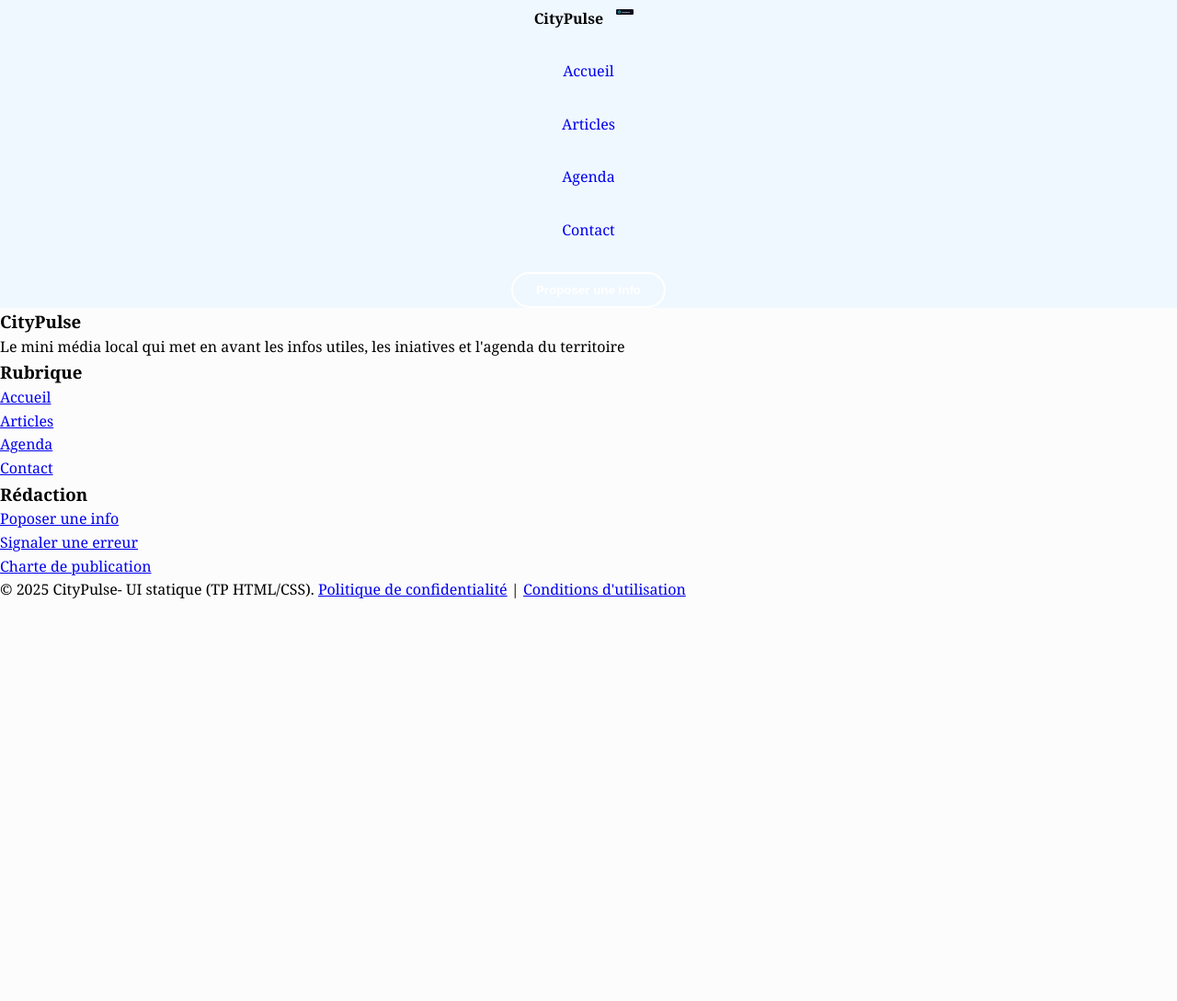
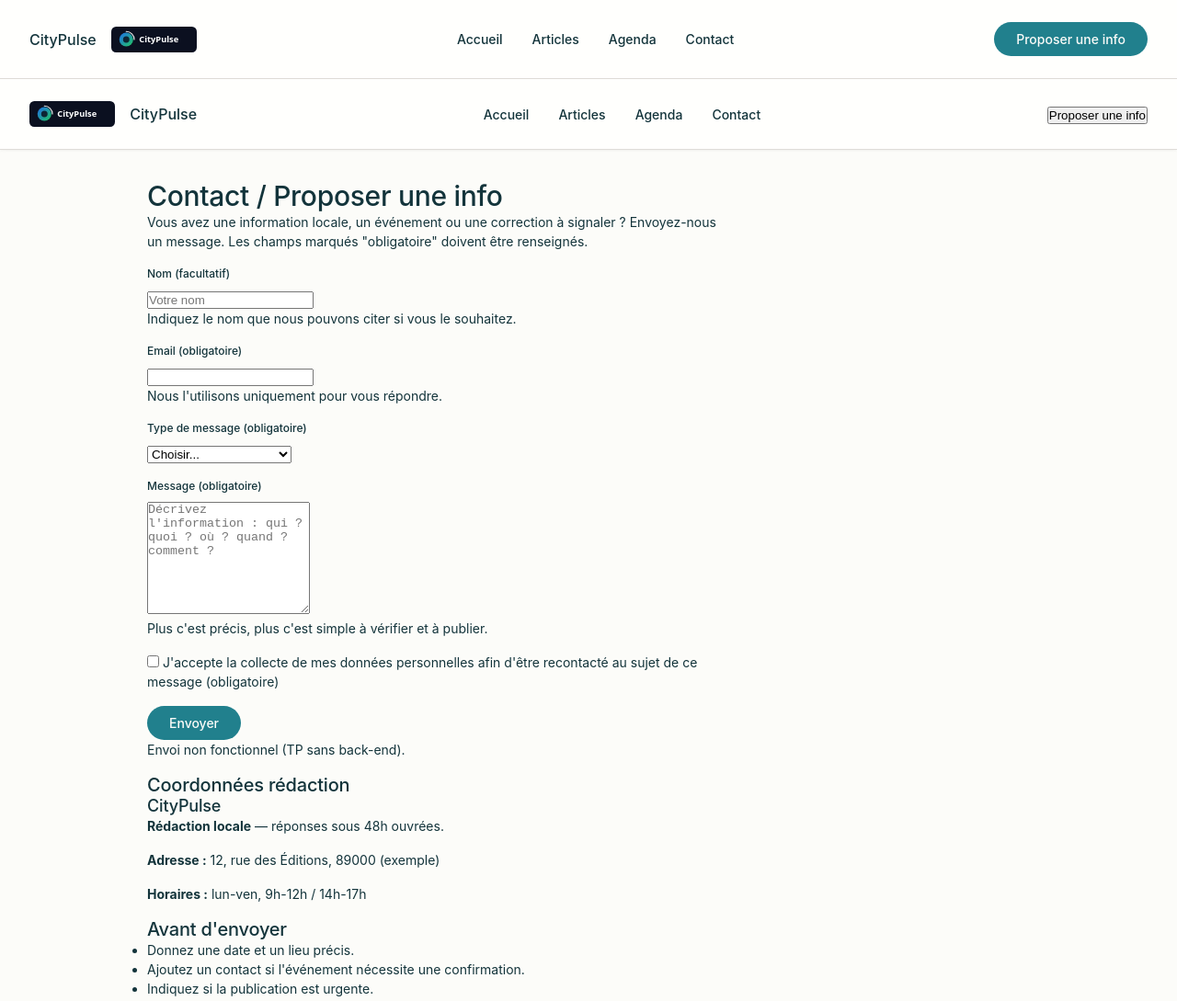
Before and after one commit to victorjean2/City-Pulse, a plain HTML site: page Contact.html in a window 1280 px wide. Shown: the top 1089 px of the page at 92% size. Before the commit the page ends 800 px from the top, so only its background shows below. Drawn offline with Linux system fonts and the light colour scheme; a web font is replaced by a local one.

Commit message:
j'ai terminé les pages html index agenda et article mais pas articles et contact et j'ai quasi finit le css

```diff
--- a/Contact.html
+++ b/Contact.html
@@ -5,7 +5,7 @@
     <meta charset="UTF-8">
     <meta name="viewport" content="width=device-width, initial-scale=1.0">
     <title>City Pulse</title>
-    <link rel="stylesheet" href="CSS/styles.css">
+    <link rel="stylesheet" href="CSS/style.css">
 </head>
 
 <body>
@@ -27,14 +27,127 @@
         </div>
     </header>
 
+    <!-- HEADER -->
+    <header class="site-header">
+        <div class="logo">
+            <img src="Images/logo.svg" alt="Logo CityPulse">
+            CityPulse
+        </div>
+        <nav aria-label="Navigation principale">
+            <ul class="nav-menu">
+                <li><a href="index.html">Accueil</a></li>
+                <li><a href="Articles.html">Articles</a></li>
+                <li><a href="Agenda.html">Agenda</a></li>
+                <li><a href="Contact.html">Contact</a></li>
+            </ul>
+        </nav>
+        <div class="header-actions">
+            <button class="btn-header">Proposer une info</button>
+        </div>
+    </header>
 
+    <!-- MAIN CONTENT -->
+    <main class="contact-main">
+        <div class="contact-container">
+            <!-- TITRE ET DESCRIPTION -->
+            <section class="contact-header">
+                <h1>Contact / Proposer une info</h1>
+                <p>Vous avez une information locale, un événement ou une correction à signaler ? Envoyez-nous un
+                    message. Les champs marqués "obligatoire" doivent être renseignés.</p>
+            </section>
+
+            <!-- FORMULAIRE ET SIDEBAR -->
+            <div class="contact-wrapper">
+                <!-- FORMULAIRE -->
+                <section class="contact-form-section">
+                    <form class="contact-form">
+                        <!-- Nom -->
+                        <div class="form-group">
+                            <label for="name" class="form-label">Nom (facultatif)</label>
+                            <input type="text" id="name" name="name" class="form-input" placeholder="Votre nom">
+                            <p class="form-hint">Indiquez le nom que nous pouvons citer si vous le souhaitez.</p>
+                        </div>
+
+                        <!-- Email -->
+                        <div class="form-group">
+                            <label for="email" class="form-label">Email (obligatoire)</label>
+                            <input type="email" id="email" name="email" class="form-input" required
+                                aria-required="true">
+                            <p class="form-hint">Nous l'utilisons uniquement pour vous répondre.</p>
+                        </div>
+
+                        <!-- Type de message -->
+                        <div class="form-group">
+                            <label for="message-type" class="form-label">Type de message (obligatoire)</label>
+                            <select id="message-type" name="message-type" class="form-select" required
+                                aria-required="true">
+                                <option value="">Choisir...</option>
+                                <option value="info">Information locale</option>
+                                <option value="event">Événement à proposer</option>
+                                <option value="correction">Correction</option>
+                                <option value="other">Autre</option>
+                            </select>
+                        </div>
+
+                        <!-- Message -->
+                        <div class="form-group">
+                            <label for="message" class="form-label">Message (obligatoire)</label>
+                            <textarea id="message" name="message" class="form-textarea" rows="8" required
+                                aria-required="true"
+                                placeholder="Décrivez l'information : qui ? quoi ? où ? quand ? comment ?"></textarea>
+                            <p class="form-hint">Plus c'est précis, plus c'est simple à vérifier et à publier.</p>
+                        </div>
+
+                        <!-- Checkbox consentement -->
+                        <div class="form-group form-checkbox">
+                            <input type="checkbox" id="consent" name="consent" class="checkbox-input" required
+                                aria-required="true">
+                            <label for="consent" class="checkbox-label">
+                                J'accepte la collecte de mes données personnelles afin d'être recontacté au sujet de
+                                ce message (obligatoire)
+                            </label>
+                        </div>
+
+                        <!-- Bouton d'envoi -->
+                        <div class="form-group form-actions">
+                            <button type="submit" class="btn btn-primary">Envoyer</button>
+                            <p class="form-note">Envoi non fonctionnel (TP sans back-end).</p>
+                        </div>
+                    </form>
+                </section>
+
+                <!-- SIDEBAR -->
+                <aside class="contact-sidebar">
+                    <!-- Coordonnées rédaction -->
+                    <div class="sidebar-card">
+                        <h3>Coordonnées rédaction</h3>
+                        <h4>CityPulse</h4>
+                        <p><strong>Rédaction locale</strong> — réponses sous 48h ouvrées.</p>
+                        <p><strong>Adresse :</strong> 12, rue des Éditions, 89000 (exemple)</p>
+                        <p><strong>Horaires :</strong> lun-ven, 9h-12h / 14h-17h</p>
+                    </div>
+
+                    <!-- Avant d'envoyer -->
+                    <div class="sidebar-card">
+                        <h3>Avant d'envoyer</h3>
+                        <ul class="tips-list">
+                            <li>Donnez une date et un lieu précis.</li>
+                            <li>Ajoutez un contact si l'événement nécessite une confirmation.</li>
+                            <li>Indiquez si la publication est urgente.</li>
+                        </ul>
+                    </div>
+                </aside>
+            </div>
+        </div>
+    </main>
 
     <!-- FOOTER -->
     <footer class="site-footer">
         <div class="footer-content">
             <nav class="footer-column" aria-labelledby="footer-about">
                 <h3 id="footer-about">CityPulse</h3>
-                <p>Le mini média local qui met en avant les infos utiles, les iniatives et l'agenda du territoire</p>
+                <p>Le mini média local qui met en avant les infos utiles, les initiatives et l'agenda du territoire.
+                </p>
             </nav>
 
             <nav class="footer-column" aria-labelledby="footer-rubrique">
@@ -50,20 +163,19 @@
             <nav class="footer-column" aria-labelledby="footer-redaction">
                 <h3 id="footer-redaction">Rédaction</h3>
                 <ul>
-                    <li><a href="#proposer une info">Poposer une info</a></li>
-                    <li><a href="#signaler une erreur">Signaler une erreur</a></li>
-                    <li><a href="#Charte de publication">Charte de publication</a></li>
+                    <li><a href="#">Proposer une info</a></li>
+                    <li><a href="#">Signaler une erreur</a></li>
+                    <li><a href="#">Charte de publication</a></li>
                 </ul>
             </nav>
         </div>
         <div class="footer-bottom">
-            <p>
-                &copy; 2025 CityPulse- UI statique (TP HTML/CSS).
-                <a href="#confidentialite">Politique de confidentialité</a> |
-                <a href="#conditions">Conditions d'utilisation</a>
-            </p>
+            <p>&copy; 2025 CityPulse - UI statique (TP HTML/CSS).</p>
         </div>
     </footer>
+
+
+
 </body>
 
 </html>
```
Also changed, not shown: Agenda.html (+1 -1 lines), Article.html (+1 -1 lines), Articles.html (+1 -1 lines), index.html (+1 -1 lines).
